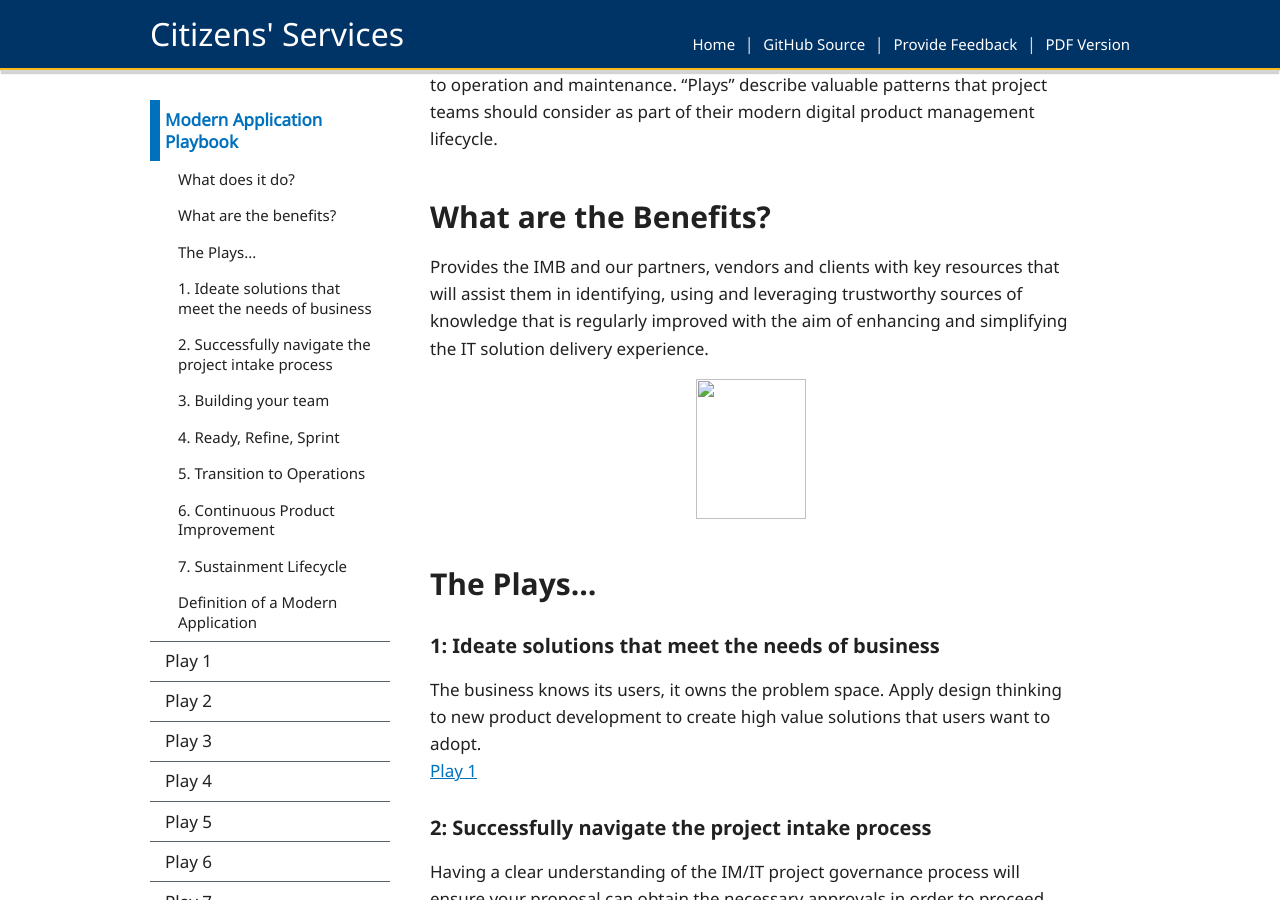
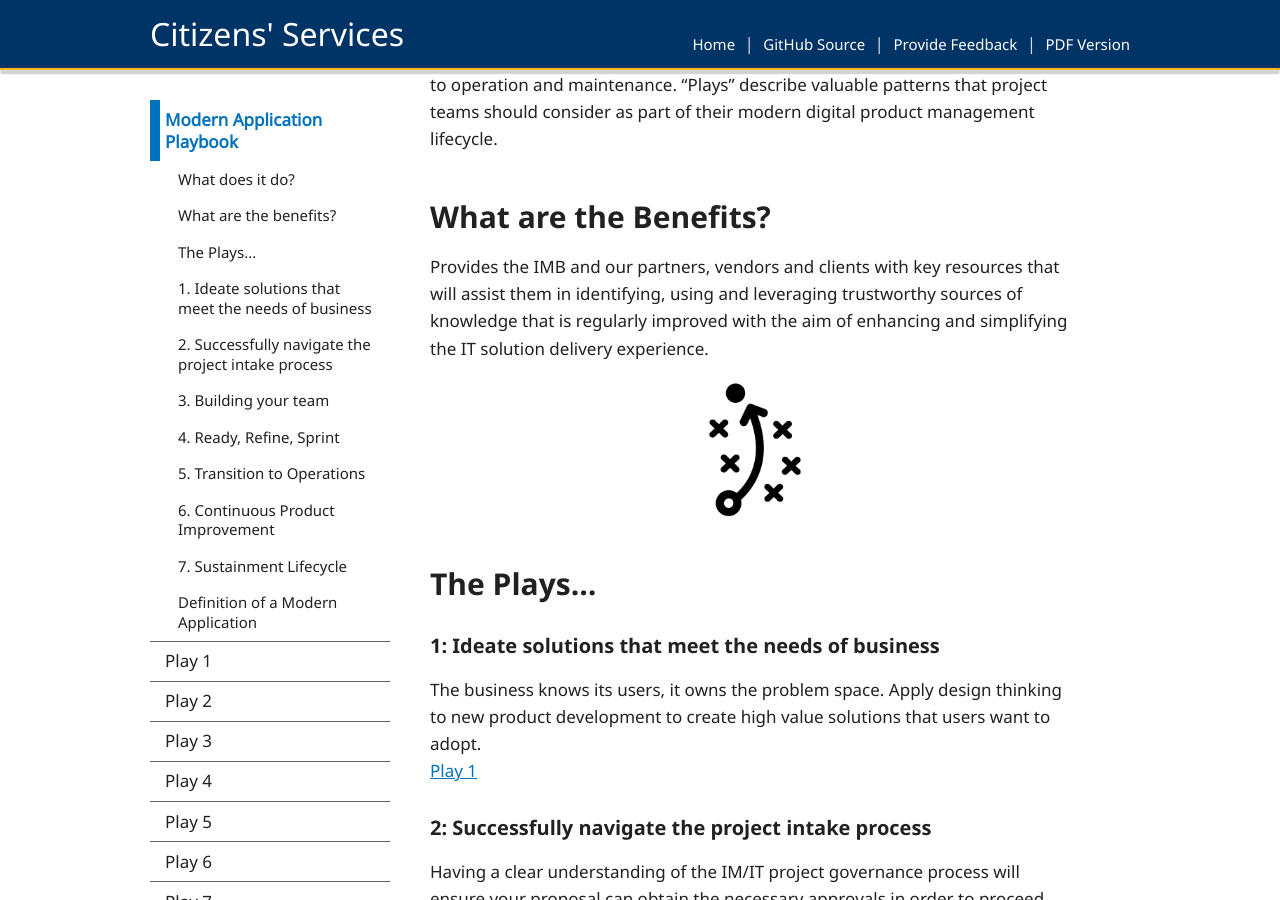
Before and after one commit to HeatherRemacle/exchangelabops, a Jekyll site: the page built from pages/index.md, in a window 1280 px wide and 900 px high, scrolled down 602 px. Built offline with Jekyll 4.4.1, drawn with Linux system fonts in a browser that asks for light colours.

Commit message:
Fix images

```diff
--- a/pages/index.md
+++ b/pages/index.md
@@ -38,8 +38,8 @@ Contributes to a shared understanding of the solution ecosystem from ideation to
 ## What are the Benefits?
 Provides the IMB and our partners, vendors and clients with key resources that will assist them in identifying, using and leveraging trustworthy sources of knowledge that is regularly improved with the aim of enhancing and simplifying the IT solution delivery experience.
 
-<!-- <img height="140" width="110" style="display: block; margin-left: auto; margin-right: auto;" src="assets/img/playbook-icon.png" alt=""> -->
-<img height="140" width="110" style="display: block; margin-left: auto; margin-right: auto;" src="CITZ-IMB-playbook/assets/img/playbook-icon.png" alt="">
+<img height="140" width="110" style="display: block; margin-left: auto; margin-right: auto;" src="assets/img/playbook-icon.png" alt="">
+<!-- <img height="140" width="110" style="display: block; margin-left: auto; margin-right: auto;" src="CITZ-IMB-playbook/assets/img/playbook-icon.png" alt=""> -->
 
 ## The Plays...
 
```
